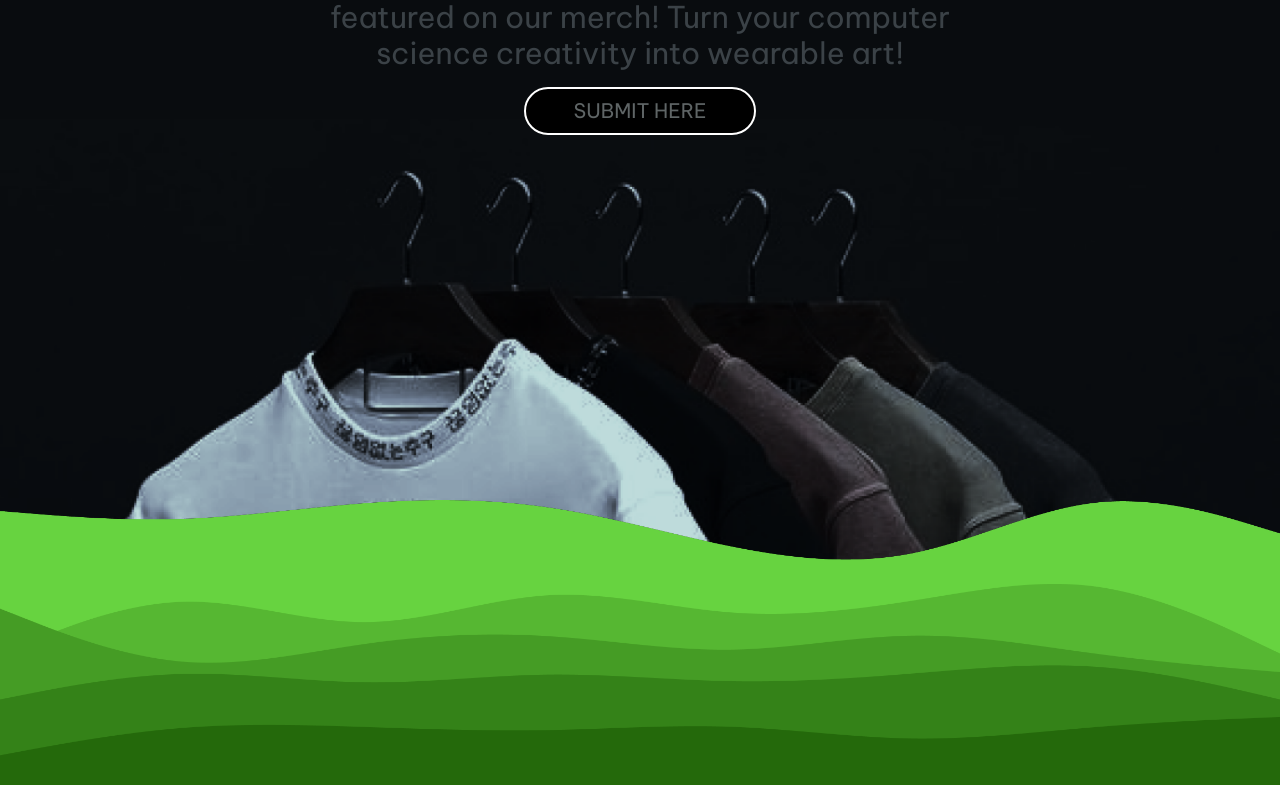
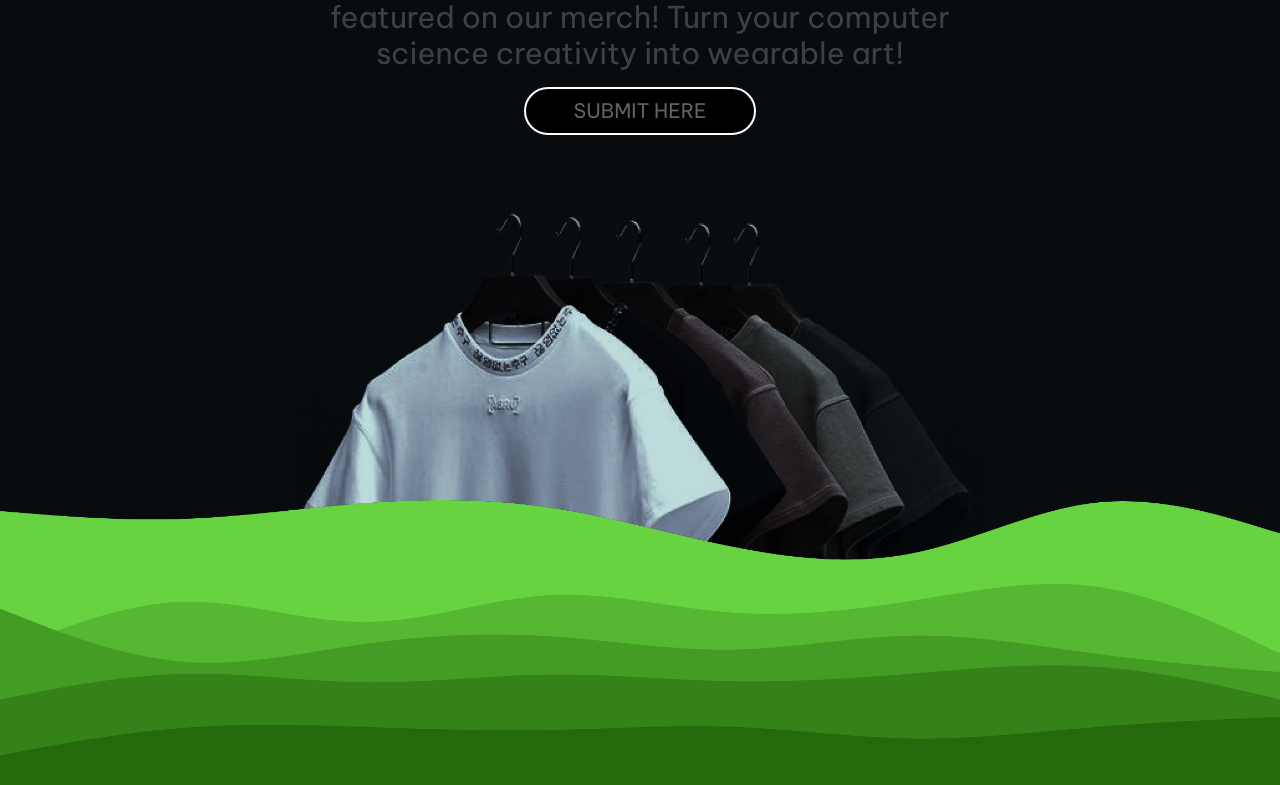
Before and after one commit to upcsg-org/upcsg-website-v2, a Next.js app: page /merch in a window 1280 px wide. Shown: the part 1541-2326 px from the top of the page. Built offline with nearby package versions, Linux system fonts and the light colour scheme.

Commit message:
removed relative, fixed bg

```diff
--- a/app/layout.tsx
+++ b/app/layout.tsx
@@ -15,7 +15,7 @@ export default function RootLayout({
 }>) {
     return (
         <html lang="en">
-            <body className="font-vietnam flex flex-col min-h-[100vh] overflow-x-hidden relative">
+            <body className="font-vietnam flex flex-col min-h-[100vh] overflow-x-hidden">
                 <TheHeader />
                 <main className="flex flex-col gap-16 bg-main-dark grow basis-0 pb-16">
                     {children}
--- a/components/merch/SuggestMerch.tsx
+++ b/components/merch/SuggestMerch.tsx
@@ -14,7 +14,7 @@ const SuggestMerch = () => {
 
 
     return (
-    <div className='w-full h-fit bg-[#090C0F] pb-[50px] lg:pb-[300px] pt-10 md:pt-14'>
+    <div className='w-full h-fit bg-[#090C0F] pb-[80px] lg:pb-[300px] pt-10 md:pt-14 relative'>
         {showForm && <SuggestMerchForm handleClick={handleClick} />}
         <div className='relative flex flex-col items-center h-fit z-10'>
             <h1 className='font-press-start text-2xl md:text-6xl text-[#6E7E95] max-w-[20ch] text-center'>
@@ -30,13 +30,13 @@ const SuggestMerch = () => {
                 SUBMIT HERE
             </button>
         </div>
-        <div className='absolute bottom-[156px] lg:bottom-[300px] w-full z-1'>
+        <div className='bg-[#090C0F] flex items-center justify-center absolute  bottom-[-150px] w-full z-1'>
             <Image
                 src={'/images/suggest-merch-bg.png'}
                 alt='Suggest Merch'
                 height={1375}
                 width={785}
-                className='object-cover object-top w-full h-full md:max-h-[500px]'
+                className='object-cover object-top w-full h-full max-w-[300px] md:max-w-[450px] lg:max-w-[700px]'
             />
         </div>
     </div>
```
